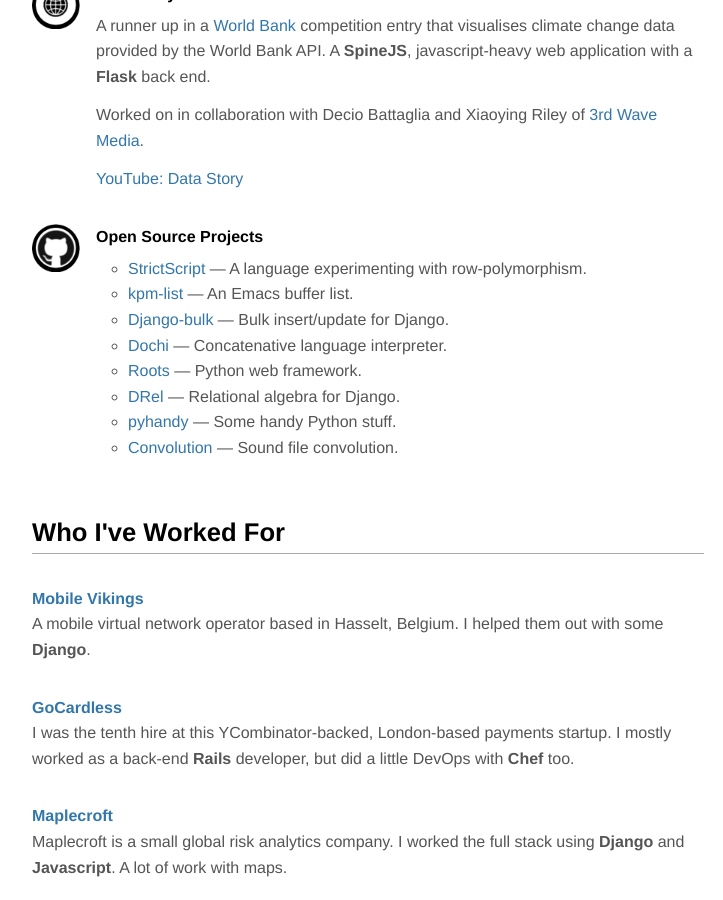
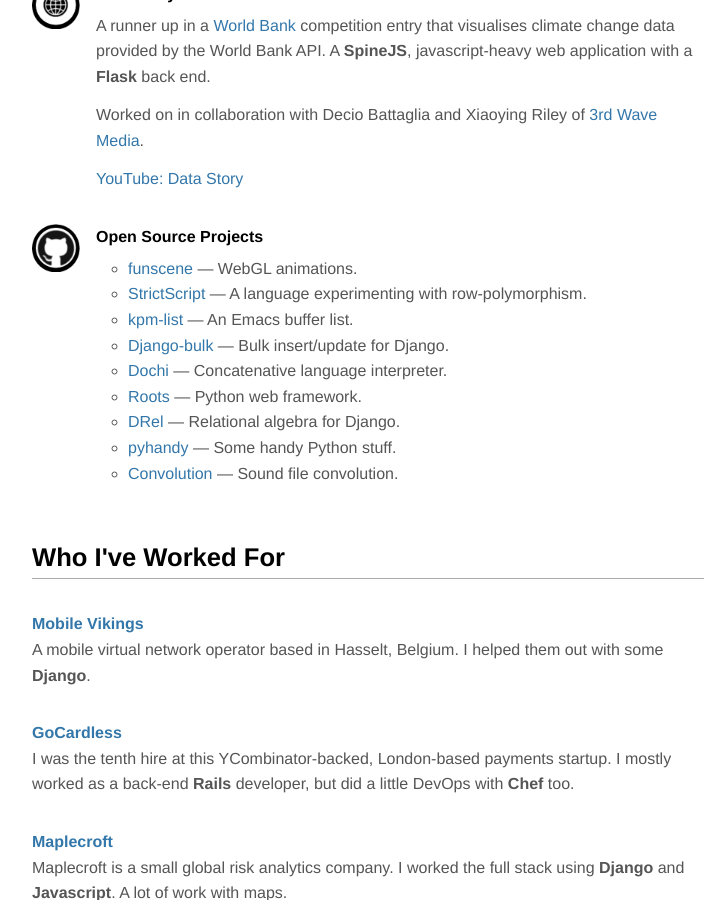
Before and after one commit to KMahoney/kmahoney.github.io, a Jekyll site: the page built from index.html, in a window 1280 px wide and 900 px high, scrolled down 1512 px. Shown: the whole window, without its empty margins (272-995 px from the left). Built offline with Jekyll 4.4.1, drawn with Linux system fonts in a browser that asks for light colours.

Commit message:
add funscene

```diff
--- a/index.html
+++ b/index.html
@@ -117,6 +117,7 @@ description: Personal homepage of Kevin Mahoney
     <h3>Open Source Projects</h3>
     <div class="description">
       <ul>
+        <li><a href="https://github.com/KMahoney/funscene">funscene</a> &mdash; WebGL animations.</li>
         <li><a href="https://github.com/KMahoney/StrictScript">StrictScript</a> &mdash; A language experimenting with row-polymorphism.</li>
         <li><a href="https://github.com/KMahoney/kpm-list">kpm-list</a> &mdash; An Emacs buffer list.</li>
         <li><a href="https://github.com/KMahoney/django-bulk">Django-bulk</a> &mdash; Bulk insert/update for Django.</li>
```
